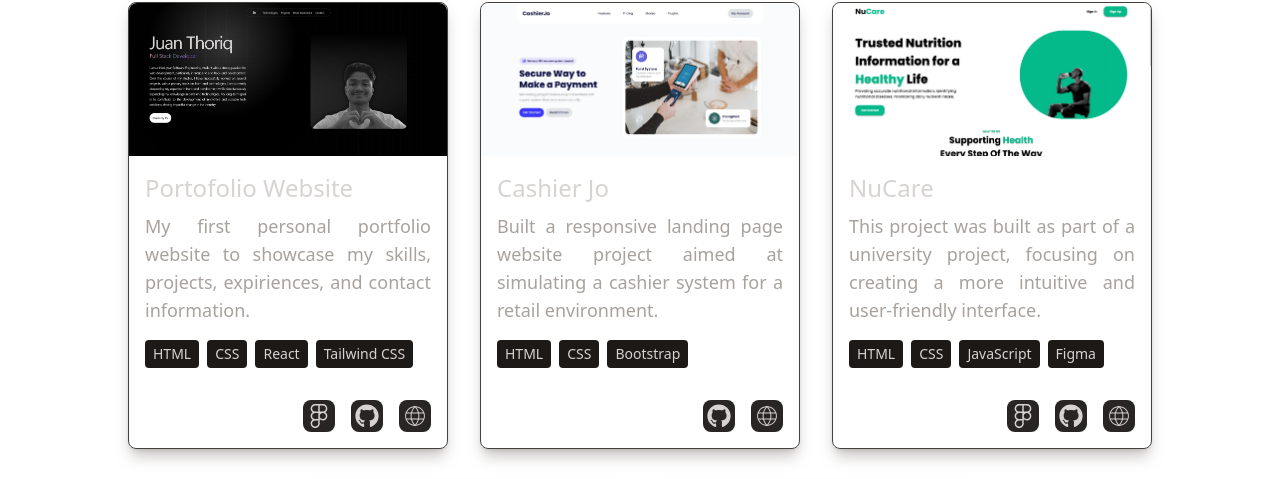
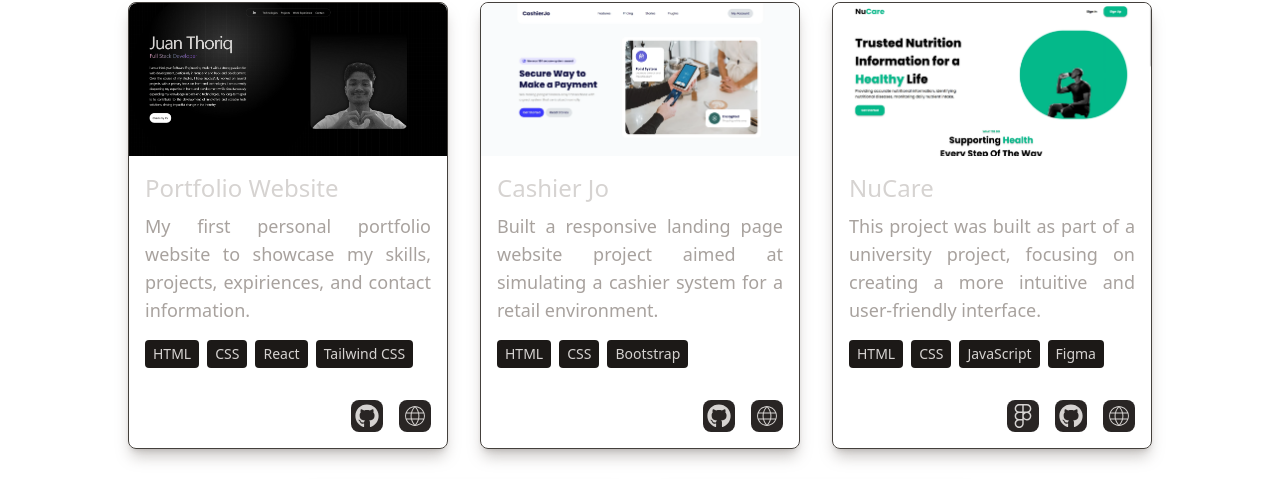
Before and after one commit to JuanThoriq/juanthoriq-portofolio, a React (Vite) app: page / in a window 1280 px wide. Shown: the part 1418-1897 px from the top of the page. Built offline with nearby package versions, Linux system fonts and the light colour scheme.

Commit message:
Change index.jsx for adsjusting link project and Hero.jsx for CV Link

```diff
--- a/src/components/Hero.jsx
+++ b/src/components/Hero.jsx
@@ -29,7 +29,7 @@ const Hero = () => {
             {PROFILE.subheading}
           </p>
           <a
-            href="https://drive.google.com/file/d/1ztQf36r3mnHW0HP1KNTzT6z5i-0R8z0k/view?usp=sharing"
+            href="https://drive.google.com/file/d/1f57FV7XQHrActpvuoA3J_O3a4v5nggUu/view?usp=sharing"
             target="_blank"
             rel="noopener noreferrer"
             className="transition ease-out duration-500 bg-white hover:bg-stone-400 p-4 rounded-full text-sm text-stone-800 font-medium my-8"
--- a/src/constants/index.jsx
+++ b/src/constants/index.jsx
@@ -90,22 +90,18 @@ export const EXPERIENCES = [
 export const PROJECTS = [
   {
     id: 1,
-    title: "Portofolio Website",
+    title: "Portfolio Website",
     image: project1,
     description:
       "My first personal portfolio website to showcase my skills, projects, expiriences, and contact information.",
     technologies: ["HTML", "CSS", "React", "Tailwind CSS"],
     link: [
       {
-        projectlink: "https://juanthoriq.github.io/CashierJo/",
-        projectlogo: <FaFigma />,
-      },
-      {
-        projectlink: "https://juanthoriq.github.io/CashierJo/",
+        projectlink: "https://github.com/JuanThoriq/juanthoriq-portofolio",
         projectlogo: <FaGithub />,
       },
       {
-        projectlink: "https://juanthoriq.github.io/CashierJo/",
+        projectlink: "https://juanthoriq-portofolio.vercel.app/",
         projectlogo: <CiGlobe />,
       },
     ],
```
